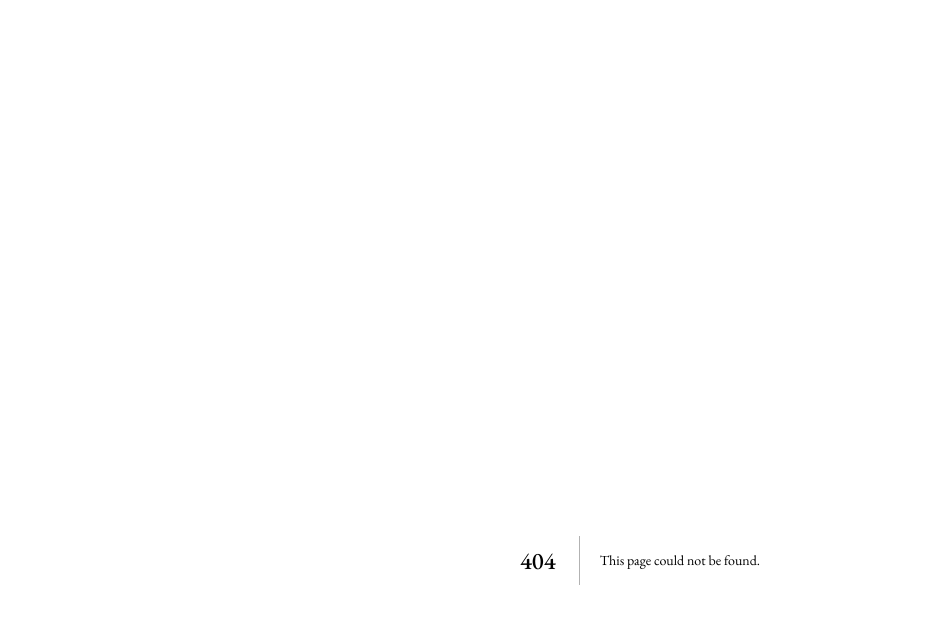
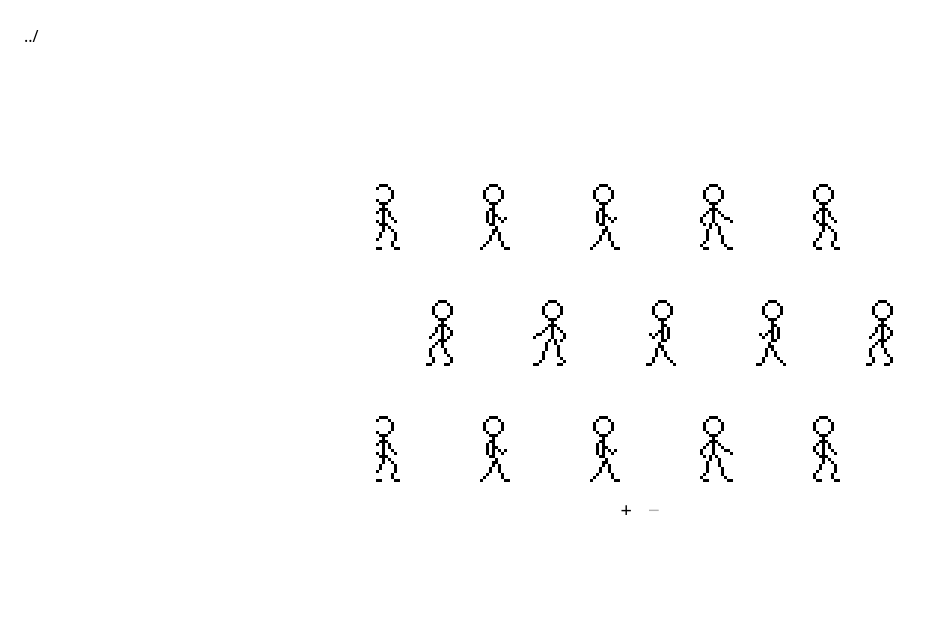
Before and after one commit to caroline-smyth/plant-motion, a Next.js app: page /projects/meandros in a window 1280 px wide. Before the commit this address had no page. Shown: the top 624 px of the page, without its empty margins (0-930 px from the left). Built offline with nearby package versions, Linux system fonts and the light colour scheme.

Commit message:
basic sprite functionality working fine

```diff
--- a/src/app/globals.css
+++ b/src/app/globals.css
@@ -1,4 +1,9 @@
 @import "tailwindcss";
+
+@keyframes walk-sprite {
+  from { background-position-x: 0px; }
+  to   { background-position-x: -288px; } /* 3 frames × 96px */
+}
 
 @theme {
   --font-sans: var(--font-inter), ui-sans-serif, system-ui, sans-serif;
--- a/src/app/page.tsx
+++ b/src/app/page.tsx
@@ -11,6 +11,8 @@ export default function Home() {
       <a href="projects/books" className="underline">Book cover archive</a>
       */}
       <a href="projects/card" className="underline">Art history flashcards</a>
+      <br />
+      <a href="projects/meandros" className="underline">Meandros</a>
     </div>
 
   );
--- /dev/null
+++ b/src/app/projects/meandros/page.tsx
@@ -0,0 +1,9 @@
+import MeandrosStrip from '../../../components/MeandrosStrip';
+
+export default function Meandros() {
+    return (
+        <div>
+            <MeandrosStrip />
+        </div>
+    );
+}
--- /dev/null
+++ b/src/components/MeandrosStrip.tsx
@@ -0,0 +1,134 @@
+'use client';
+
+import { motion, useAnimate } from 'framer-motion';
+import { useState } from 'react';
+
+const FW = 32, FH = 32, SC = 3;
+const W = FW * SC;   // 96px per character
+const H = FH * SC;   // 96px
+
+const COLS = 13;
+const ROWS = 3;
+const GAP_X = 14;
+const GAP_Y = 20;
+const STEP_X = W + GAP_X;   // 110px
+const STEP_Y = H + GAP_Y;   // 116px
+
+const SCENE_W = COLS * STEP_X;                   // 1430px
+const SCENE_H = ROWS * H + (ROWS - 1) * GAP_Y;  // 328px
+
+const SPEED = 80;                  // px/s
+const LOOP_DUR = SCENE_W / SPEED;  // ~17.9s per loop
+
+// Walker renders one sprite-animated character at a fixed position within its row.
+// scaleX(-1) mirrors the sprite to produce a left-facing walk — CSS animation only
+// touches background-position-x, so there's no conflict with the transform.
+function Walker({ x, facingRight, phaseDelay }: {
+  x: number;
+  facingRight: boolean;
+  phaseDelay: number;
+}) {
+  return (
+    <div
+      style={{
+        position: 'absolute',
+        left: x,
+        top: 0,
+        width: W,
+        height: H,
+        backgroundImage: 'url(/walker.png)',
+        backgroundSize: `${FW * 3 * SC}px ${H}px`,
+        backgroundRepeat: 'no-repeat',
+        imageRendering: 'pixelated' as const,
+        transform: `scaleX(${facingRight ? 1 : -1})`,
+        animation: `walk-sprite 0.45s steps(3, end) ${phaseDelay}s infinite`,
+      }}
+    />
+  );
+}
+
+// Row scrolls a seamless band of walkers.
+// Two copies of COLS walkers are placed side-by-side so the loop-reset jump
+// always happens off-screen:
+//   right-moving row — copy 0 at [0, SCENE_W), copy 1 at [-SCENE_W, 0)
+//                       animate x: 0 → +SCENE_W
+//   left-moving row  — copy 0 at [0, SCENE_W), copy 1 at [SCENE_W, 2·SCENE_W)
+//                       animate x: 0 → -SCENE_W
+function Row({ y, facingRight }: { y: number; facingRight: boolean }) {
+  const walkers = [];
+  for (let copy = 0; copy < 2; copy++) {
+    const offset = facingRight
+      ? (copy === 0 ? 0 : -SCENE_W)
+      : (copy === 0 ? 0 : SCENE_W);
+    for (let c = 0; c < COLS; c++) {
+      const x = c * STEP_X + offset;
+      const phase = facingRight
+        ? -((c % 3) * 0.14)
+        : -(((COLS - 1 - c) % 3) * 0.14);
+      walkers.push(
+        <Walker key={`${copy}-${c}`} x={x} facingRight={facingRight} phaseDelay={phase} />
+      );
+    }
+  }
+
+  return (
+    <motion.div
+      style={{ position: 'absolute', top: y, left: 0, height: H }}
+      animate={{ x: facingRight ? [0, SCENE_W] : [0, -SCENE_W] }}
+      transition={{ duration: LOOP_DUR, repeat: Infinity, ease: 'linear', repeatType: 'loop' }}
+    >
+      {walkers}
+    </motion.div>
+  );
+}
+
+const ZOOM_LEVELS = [1, 2, 4];
+
+export default function MeandrosStrip() {
+  const [sceneScope, animateScene] = useAnimate();
+  const [zoomIndex, setZoomIndex] = useState(0);
+
+  const zoomTo = (index: number) => {
+    const scale = ZOOM_LEVELS[index];
+    animateScene(sceneScope.current, { scale }, { duration: 1.2, ease: [0.4, 0, 0.2, 1] });
+    setZoomIndex(index);
+  };
+
+  return (
+    <div style={{ width: '100%', position: 'relative' }}>
+      <div style={{ width: '100%', height: SCENE_H, overflow: 'hidden', position: 'relative' }}>
+        <motion.div
+          ref={sceneScope}
+          style={{
+            width: SCENE_W,
+            height: SCENE_H,
+            position: 'absolute',
+            left: `calc(50% - ${SCENE_W / 2}px)`,
+            top: 0,
+            transformOrigin: `${SCENE_W / 2}px ${SCENE_H / 2}px`,
+          }}
+        >
+          {Array.from({ length: ROWS }, (_, r) => (
+            <Row key={r} y={r * STEP_Y} facingRight={r % 2 === 0} />
+          ))}
+        </motion.div>
+      </div>
+      <div style={{ display: 'flex', justifyContent: 'center', gap: 16, paddingTop: 12 }}>
+        <button
+          onClick={() => zoomTo(Math.min(zoomIndex + 1, ZOOM_LEVELS.length - 1))}
+          disabled={zoomIndex === ZOOM_LEVELS.length - 1}
+          style={{ fontSize: 20, lineHeight: 1, background: 'none', border: 'none', cursor: 'pointer', opacity: zoomIndex === ZOOM_LEVELS.length - 1 ? 0.3 : 1 }}
+        >
+          +
+        </button>
+        <button
+          onClick={() => zoomTo(Math.max(zoomIndex - 1, 0))}
+          disabled={zoomIndex === 0}
+          style={{ fontSize: 20, lineHeight: 1, background: 'none', border: 'none', cursor: 'pointer', opacity: zoomIndex === 0 ? 0.3 : 1 }}
+        >
+          −
+        </button>
+      </div>
+    </div>
+  );
+}
```
Also changed, not shown: public/walker.png (added), public/walker4.png (added).
